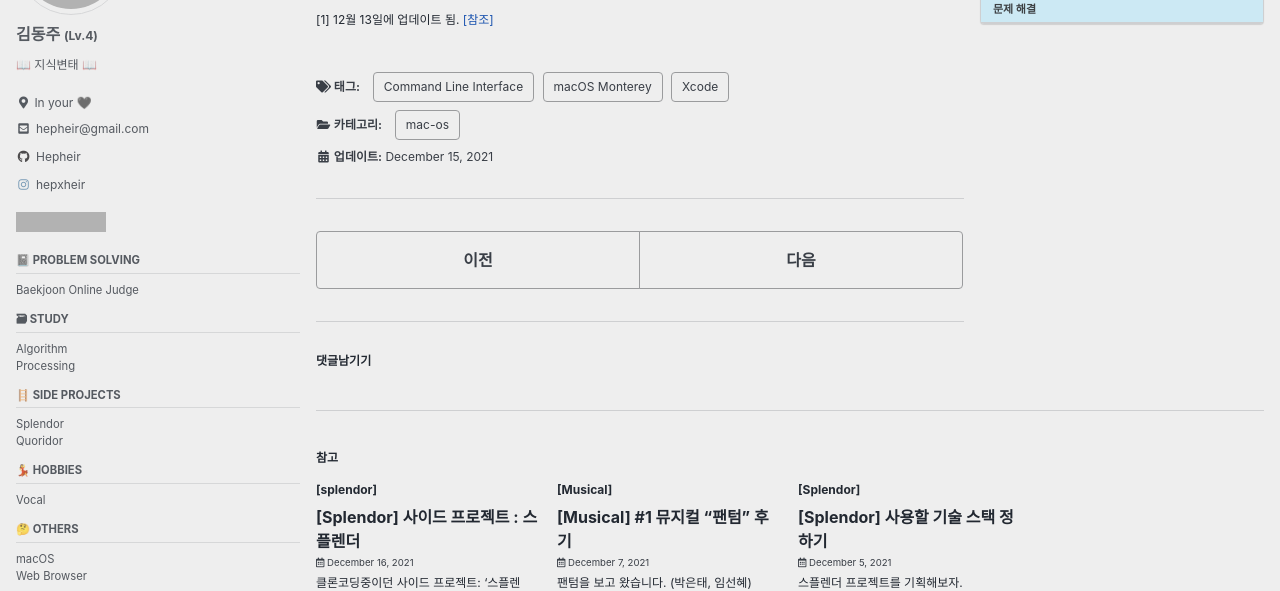
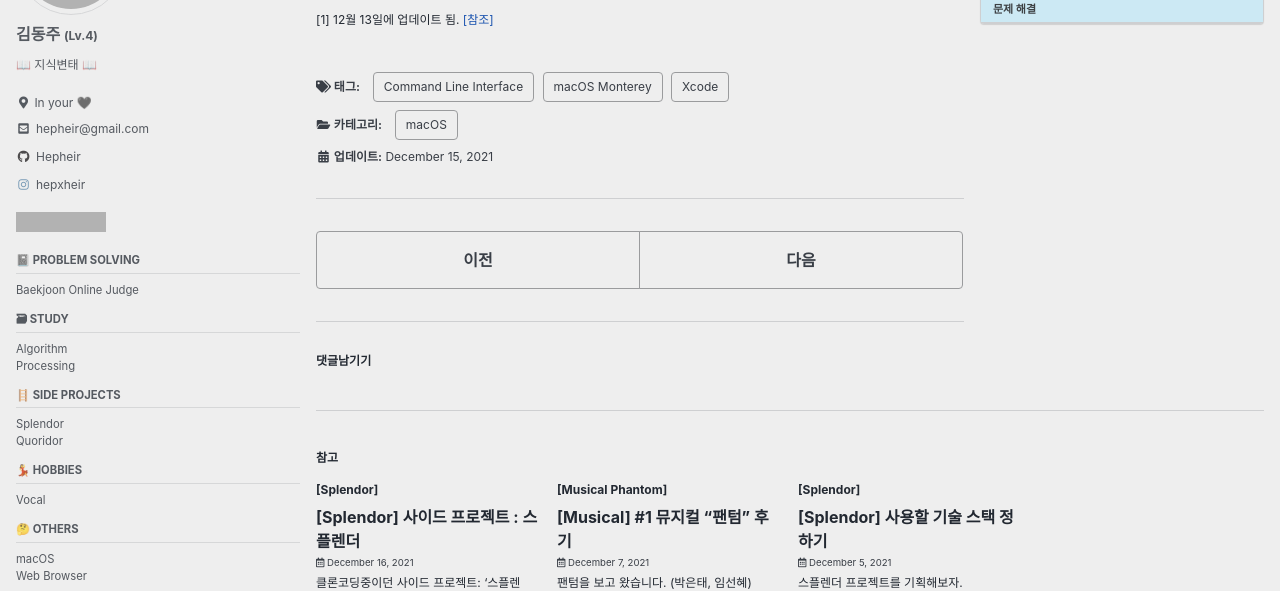
Before and after one commit to Hepheir/archived-hepheir.github.io, a Jekyll site: the page built from _posts/macOS/2021-12-15-invalid-active-developer-path.md, in a window 1280 px wide and 900 px high, scrolled down 3013 px. Shown: the part 143-734 px from the top of the window. Built offline with Jekyll 4.4.1, drawn with Linux system fonts in a browser that asks for light colours; cached includes are drawn as plain includes; comment, search, counter and statistics services are not loaded; grey boxes are pictures that could not be loaded.

Commit message:
post: Allow whitespaces and uppercases for category names

```diff
--- a/_posts/Musical/2021-12-07-musical-review-phantom.md
+++ b/_posts/Musical Phantom/2021-12-07-phantom.md
@@ -3,7 +3,7 @@ title:  "[Musical] #1 뮤지컬 \"팬텀\" 후기"
 excerpt: "팬텀을 보고 왔습니다. (박은태, 임선혜)"
 
 categories:
-  - "Musical"
+  - "Musical Phantom"
 
 tags:
   - []
--- a/_posts/macOS/2021-12-15-invalid-active-developer-path.md
+++ b/_posts/macOS/2021-12-15-invalid-active-developer-path.md
@@ -3,7 +3,7 @@ title:  "[macOS] OS 업데이트 후 개발도구 오류 (xcrun: error: invalid
 excerpt: "macOS Monterey로 업데이트 하고나니 생긴 개발도구 오류를 해결해보자."
 
 categories:
-  - "mac-os"
+  - "macOS"
 
 tags:
   - "Xcode"
```
Also changed, not shown: _posts/Splendor/2021-12-16-decided-reengineering.md (+1 -1 lines).
